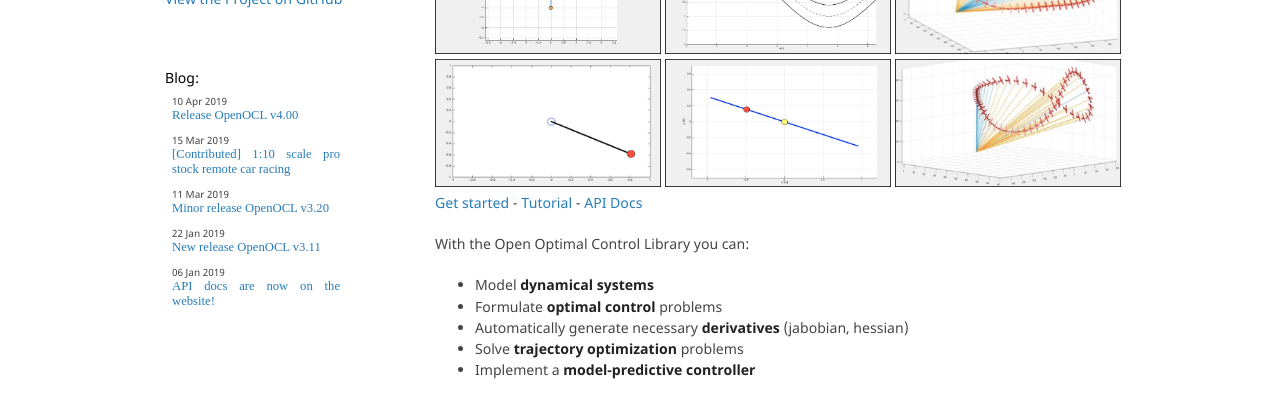
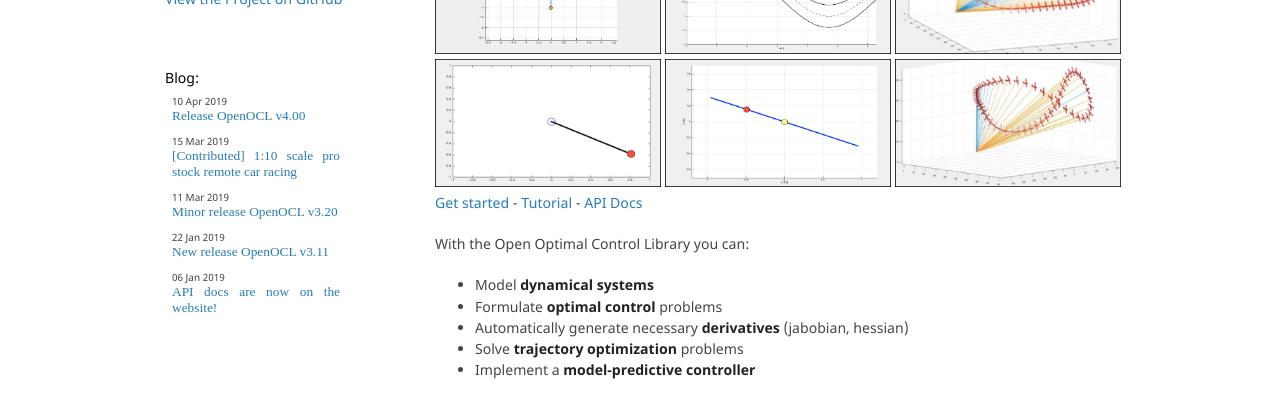
Before and after one commit to OpenOCL/openocl.github.io, a Jekyll site: the page built from index.md, in a window 1280 px wide. Shown: the part 170-571 px from the top of the page. Built offline with Jekyll 4.4.1, drawn with Linux system fonts in a browser that asks for light colours; some web fonts are replaced; our own code applies the rules of GitHub Pages for plain Markdown files; comment, search, counter and statistics services are not loaded.

Commit message:
Update header.scss

```diff
--- a/_sass/header.scss
+++ b/_sass/header.scss
@@ -67,7 +67,7 @@ header #header-blog li {
 }
 
 header #header-blog li a {
-  font: 0.9em "Indie Flower";
+  font: 0.95em "Indie Flower";
   display: block;
 }
 
```
